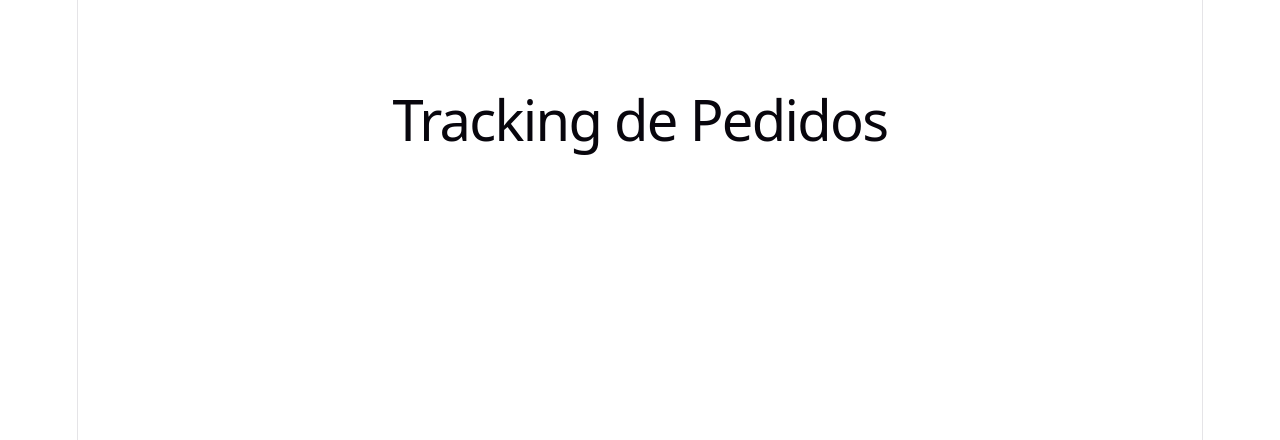
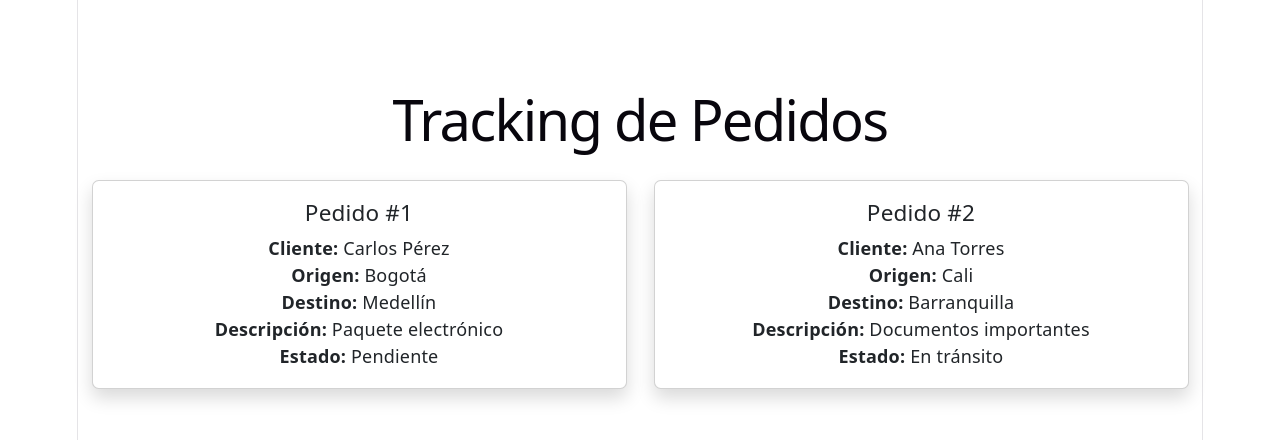
Before and after one commit to Norbert0304/Proyecto-SRR, a React app in the folder frontend/: page /tracking in a window 1280 px wide. Shown: the top 440 px of the page. Built offline with nearby package versions, Linux system fonts and the light colour scheme; the HTML template or start-up script is replaced by a standard one.

Commit message:
Sistema mock tracking y navegación dashboard

```diff
--- /dev/null
+++ b/frontend/src/data/orders.js
@@ -0,0 +1,21 @@
+const orders = [
+  {
+    id: 1,
+    origin: "Bogotá",
+    destination: "Medellín",
+    client: "Carlos Pérez",
+    description: "Paquete electrónico",
+    status: "Pendiente"
+  },
+
+  {
+    id: 2,
+    origin: "Cali",
+    destination: "Barranquilla",
+    client: "Ana Torres",
+    description: "Documentos importantes",
+    status: "En tránsito"
+  }
+];
+
+export default orders;
--- a/frontend/src/pages/Dashboard.jsx
+++ b/frontend/src/pages/Dashboard.jsx
@@ -1,12 +1,35 @@
+import { Link } from "react-router-dom";
+
 function Dashboard() {
+
   return (
     <div className="container mt-5">
 
-      <h1>Dashboard</h1>
+      <h1 className="mb-4">
+        Dashboard
+      </h1>
 
       <p>
         Bienvenido al sistema SSPR
       </p>
+
+      <div className="d-flex gap-3 mt-4">
+
+        <Link
+          to="/create-order"
+          className="btn btn-primary"
+        >
+          Crear Pedido
+        </Link>
+
+        <Link
+          to="/tracking"
+          className="btn btn-success"
+        >
+          Ver Tracking
+        </Link>
+
+      </div>
 
     </div>
   );
--- a/frontend/src/pages/Tracking.jsx
+++ b/frontend/src/pages/Tracking.jsx
@@ -1,8 +1,56 @@
+import orders from "../data/orders";
+
 function Tracking() {
+
   return (
     <div className="container mt-5">
 
-      <h1>Tracking de Pedidos</h1>
+      <h1 className="mb-4">
+        Tracking de Pedidos
+      </h1>
+
+      <div className="row">
+
+        {orders.map((order) => (
+
+          <div
+            key={order.id}
+            className="col-md-6 mb-4"
+          >
+
+            <div className="card shadow p-3">
+
+              <h5>
+                Pedido #{order.id}
+              </h5>
+
+              <p>
+                <strong>Cliente:</strong> {order.client}
+              </p>
+
+              <p>
+                <strong>Origen:</strong> {order.origin}
+              </p>
+
+              <p>
+                <strong>Destino:</strong> {order.destination}
+              </p>
+
+              <p>
+                <strong>Descripción:</strong> {order.description}
+              </p>
+
+              <p>
+                <strong>Estado:</strong> {order.status}
+              </p>
+
+            </div>
+
+          </div>
+
+        ))}
+
+      </div>
 
     </div>
   );
```
